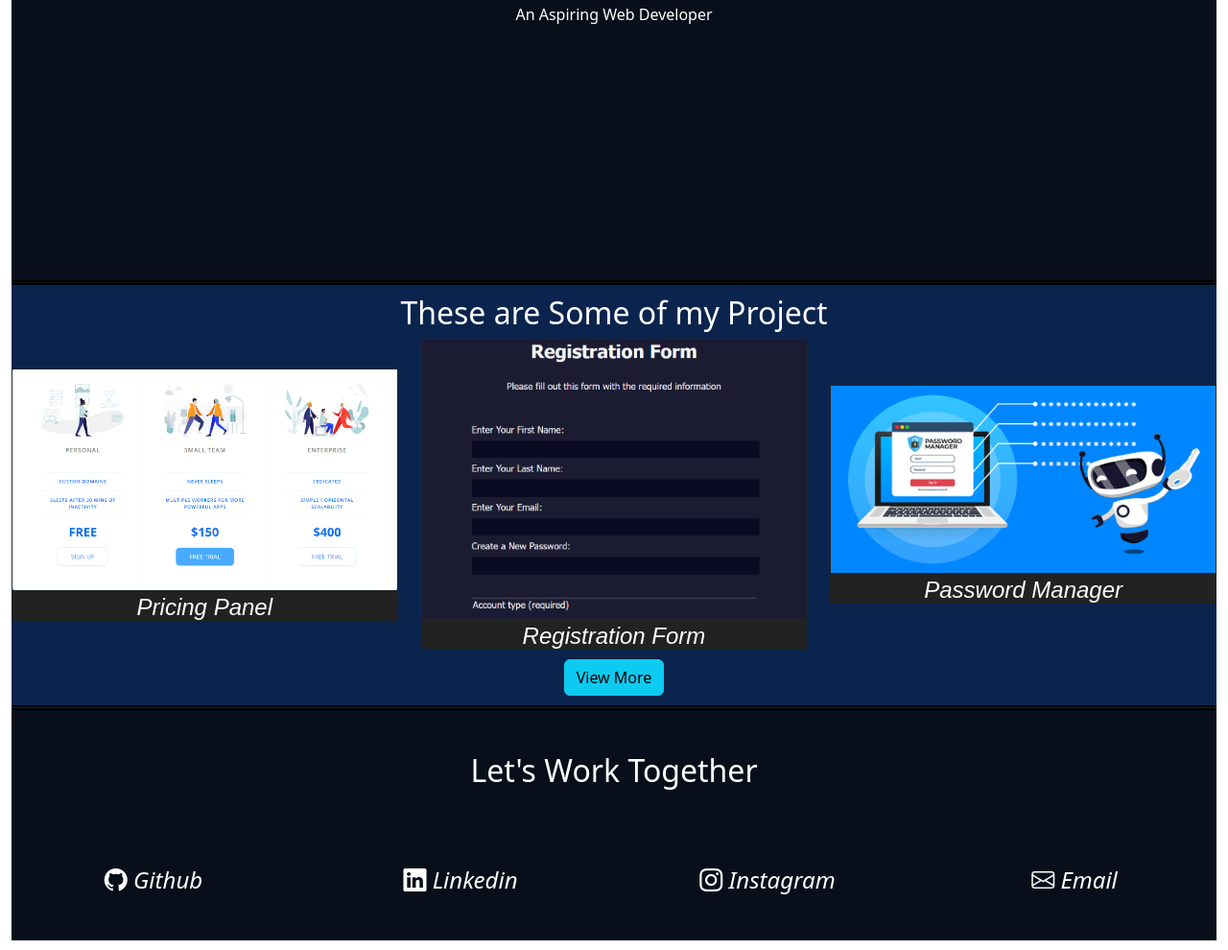
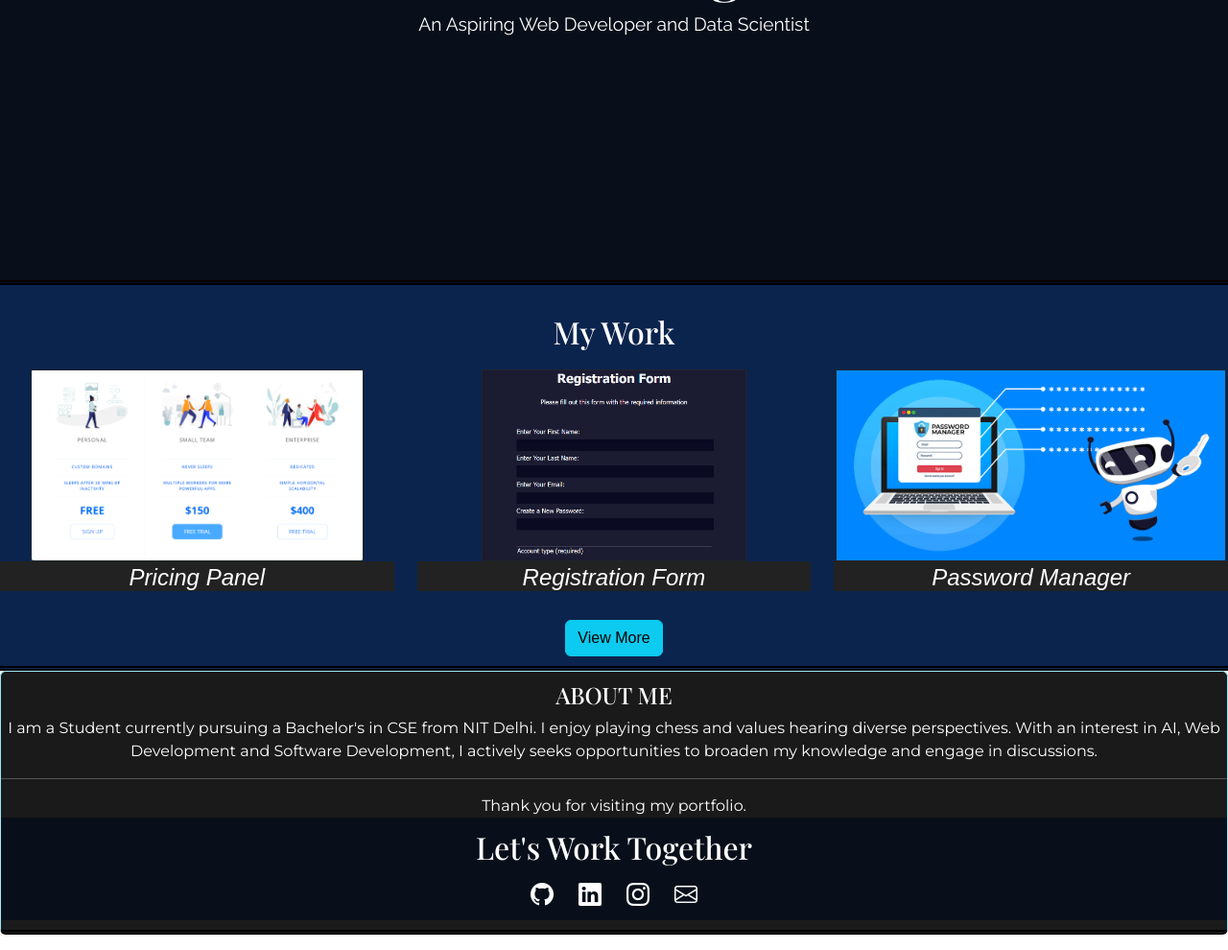
Before and after one commit to Anurag-Kumar9/Anurag-Kumar9.github.io, a plain HTML site: page index.html in a window 1280 px wide. Shown: the part 503-1493 px from the top of the page at 96% size. Drawn offline with nearby package versions, Linux system fonts and the light colour scheme; a web font is replaced by a local one.

Commit message:
font is improved and seperate section for about me

```diff
--- a/index.html
+++ b/index.html
@@ -9,12 +9,17 @@
         integrity="sha384-T3c6CoIi6uLrA9TneNEoa7RxnatzjcDSCmG1MXxSR1GAsXEV/Dwwykc2MPK8M2HN" crossorigin="anonymous">
     <link rel="stylesheet" href="styles.css">
     <link rel="stylesheet" href="https://cdn.jsdelivr.net/npm/bootstrap-icons@1.11.3/font/bootstrap-icons.min.css">
+    <link rel="preconnect" href="https://fonts.googleapis.com">
+    <link rel="preconnect" href="https://fonts.gstatic.com" crossorigin>
+    <link
+        href="https://fonts.googleapis.com/css2?family=Montserrat:ital,wght@0,100..900;1,100..900&family=Playfair+Display:ital,wght@0,400..900;1,400..900&family=Raleway:ital,wght@0,100..900;1,100..900&display=swap"
+        rel="stylesheet">
 </head>
 
 <body>
     <main class="container-fluid">
         <!-- navbar -->
-        <nav class="navbar navbar-expand-lg fixed-top">
+        <nav class="navbar navbar-expand-md fixed-top">
             <div class="container-fluid flex-nav">
                 <div>
                     <a class="navbar-brand" href="#">Anurag-Kumar</a>
@@ -28,7 +33,7 @@
                     <div class="collapse navbar-collapse" id="navbarSupportedContent">
                         <ul class="navbar-nav me-auto mb-2 mb-lg-0">
                             <li class="nav-item">
-                                <a class="nav-link active" aria-current="page" href="#welcome-section">About</a>
+                                <a class="nav-link active" aria-current="page" href="#about">About</a>
                             </li>
                             <li class="nav-item">
                                 <a class="nav-link" href="#project">Work</a>
@@ -46,27 +51,28 @@
         <section id="welcome-section" class="container-fluid">
             <img src="profile.jpg" class="img-thumbnail profile-image shadow-lg">
             <h1>Hello, I'm Anurag Kumar</h1>
-            <p>An Aspiring Web Developer</p>
+            <p>An Aspiring Web Developer and Data Scientist</p>
         </section>
 
         <!-- project-section -->
         <section id="project" class="container-fluid text-center">
-            <h2>These are Some of my Project</h2>
+            <h2 class="project-header">My Work</h2>
             <div class="image-container">
                 <div class="row align-items-center">
                     <div class="col-md-4 col-sm-6">
-                    <a href="projects/PriceTable/index.html"><img src="project_screenshot/project-1.png" alt="Project 1"
-                            class="img-fluid project-image border border-dark"></a>
+                        <a href="projects/PriceTable/index.html"><img src="project_screenshot/project-1.png"
+                                alt="Project 1" class="img-fluid project-image border border-dark"></a>
                         <figcaption>Pricing Panel</figcaption>
                     </div>
                     <div class="col-md-4 col-sm-6">
-                    <a href="projects/survey_form/index.html"><img src="project_screenshot/project-2.png" alt="Project 2"
-                            class="img-fluid project-image border border-dark"></a>
+                        <a href="projects/survey_form/index.html"><img src="project_screenshot/project-2.png"
+                                alt="Project 2" class="img-fluid project-image border border-dark"></a>
                         <figcaption>Registration Form</figcaption>
                     </div>
                     <div class="col-md-4 col-sm-6">
                         <a href="https://github.com/Anurag-Kumar9/secure_password_manager"><img
-                            src="project_screenshot/project-3.png" alt="Project 3" class="img-fluid project-image  border border-dark"></a>
+                                src="project_screenshot/project-3.png" alt="Project 3"
+                                class="img-fluid project-image  border border-dark"></a>
                         <figcaption>Password Manager</figcaption>
                     </div>
                 </div>
@@ -74,18 +80,26 @@
             <button class="btn btn-info view">View More</button>
         </section>
 
+        <!-- about-section -->
+        <div class="alert alert-info" role="alert" id="about">
+            <h4 class="alert-heading">ABOUT ME</h4>
+            <p>I am a Student currently pursuing a Bachelor's in CSE from NIT Delhi. I enjoy playing chess and values
+                hearing diverse perspectives. With an interest in AI, Web Development and Software Development, I
+                actively seeks opportunities to broaden my knowledge and engage in discussions.</p>
+            <hr>
+            <p class="mb-0">Thank you for visiting my portfolio.</p>
             <!-- contact-section -->
             <section id="contact" class="container-fluid">
-            <h2 class="text-center">Let's Work Together</h2>
-            <div class="row">
-                <div class="col-sm-3"><i class="bi bi-github"><a href="https://github.com/Anurag-Kumar9"> Github</a></i>
-                </div>
-                <div class="col-sm-3"><i class="bi bi-linkedin"><a
-                            href="https://www.linkedin.com/in/anurag-kumar-8816102b4/"> Linkedin</a></i></div>
-                <div class="col-sm-3"><i class="bi bi-instagram"><a href="https://www.instagram.com/aurag_kumar9/">
-                            Instagram</a></i></div>
-                <div class="col-sm-3"><i class="bi bi-envelope"><a href="mailto:kumar94anurag@gmail.com"> Email</a></i>
-                </div>
+                <h2 class="text-center contact-header">Let's Work Together</h2>
+                <div>
+                    <span class="contact-logo"><a href="https://github.com/Anurag-Kumar9"><i
+                                class="bi bi-github"></i></a></i></span>
+                    <span class="contact-logo"><a href="https://www.linkedin.com/in/anurag-kumar-8816102b4/"><i
+                                class="bi bi-linkedin"></i></a></i></span>
+                    <span class="contact-logo"><a href="https://www.instagram.com/aurag_kumar9/"><i
+                                class="bi bi-instagram"></i></a></i></span>
+                    <span class="contact-logo"><a href="mailto:kumar94anurag@gmail.com"><i
+                                class="bi bi-envelope"></i></a></i></span>
                 </div>
             </section>
 
--- a/styles.css
+++ b/styles.css
@@ -1,3 +1,14 @@
+body {
+    overflow-x: hidden;
+    font-family: sans-serif;
+}
+
+.container-fluid{
+    margin: 0;
+    padding-left: 0;
+    padding-right: 0;
+}
+
 .navbar {
     background-color: #BE3144;
 }
@@ -8,6 +19,11 @@
     align-items: center;
     padding: 0 20px;
     font-size: 1.2em;
+}
+
+.navbar-brand {
+    font-family: "Playfair Display", sans-serif;
+    font-weight: 700;
 }
 
 #welcome-section {
@@ -21,6 +37,24 @@
     width: 100%;
     height: 100vh;
     border-bottom: thick double #000;
+    font-size: 1.2em;
+    font-family: Raleway;
+}
+
+#welcome-section h1 {
+    font-size: 3em;
+    font-family: "Playfair Display", sans-serif;
+    font-weight: 700;
+}
+
+#about{
+    background-color: #1A1A1A;
+    color: white;
+    text-align: center;
+    padding: 10px 0;
+    height: auto;
+    border-bottom: thick double #000;
+
 }
 
 #project {
@@ -32,6 +66,11 @@
     border-bottom: thick double #000;
 }
 
+.project-header{
+    margin: 20px;
+    font-family: "Playfair Display", sans-serif;
+}
+
 figcaption {
     background-color: #222;
     color: #fff;
@@ -40,6 +79,7 @@ figcaption {
     padding-bottom: 0;
     text-align: center;
     font-size: 1.5em;
+    margin-bottom: 20px;
 }
 
 .view {
@@ -55,12 +95,11 @@ figcaption {
     text-align: center;
     padding: 10px 0;
     font-size: 1.5em;
-    height: 200px;
+    height: auto;
     display: flex;
     flex-direction:column;
-    justify-content: space-around;
-    align-items: space-between;
-    height: 30vh;
+    justify-content: center;
+    align-items: center;
     width: 100%;
 }
 
@@ -76,7 +115,7 @@ figcaption {
     padding: 10px 0;
     position: fixed;
     bottom: 0;
-    width: 100%;
+    width: 80%;
 }
 
 .profile-image{
@@ -87,8 +126,28 @@ figcaption {
     display: block;
 }
 
-#projects img {
+.project-image {
     max-width: 100%;
     height: 200px;
     object-fit: cover;
 }
+
+.contact-logo {
+    width: 50px;
+    height: 50px;
+    margin: 10px;
+}
+
+.contact-header{
+    /* font-size: 1.5em; */
+    margin: 10px;
+    margin-top: 2px;
+}
+
+#about {
+    font-family: "Playfair Display", sans-serif;
+}
+
+#about p {
+    font-family: "Montserrat", sans-serif;
+}
```
Lines whose indentation alone changed are shown as unchanged.
